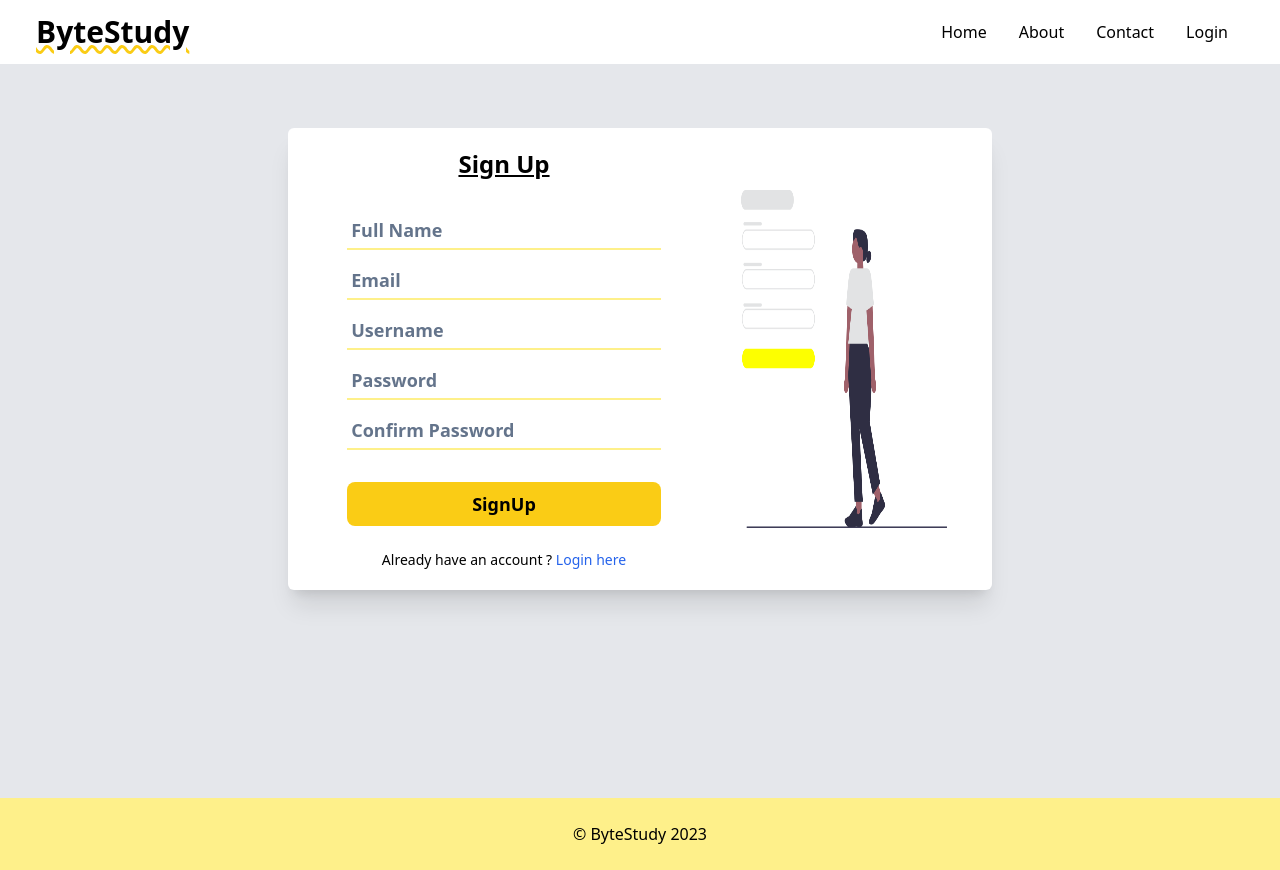
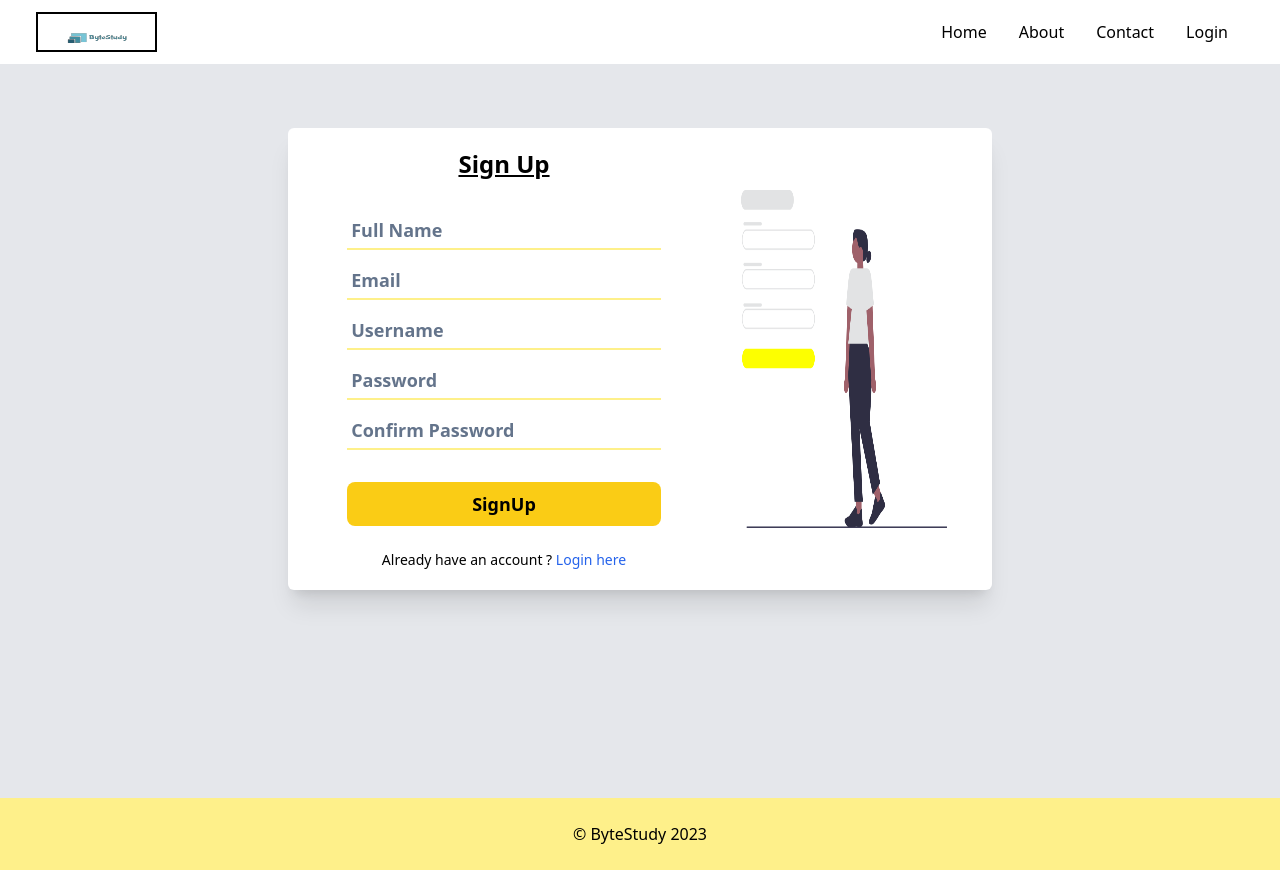
Before and after one commit to shivraj0124/ByteStudy, a React (Vite) app: page /SignUp in a window 1280 px wide. Built offline with nearby package versions, Linux system fonts and the light colour scheme.

Commit message:
'user-icon'

```diff
--- a/src/Components/Navbar.jsx
+++ b/src/Components/Navbar.jsx
@@ -1,4 +1,5 @@
-import React, { useState, useEffect} from "react";
+import React, { useState} from "react";
+import img1 from '../Images/logo.png'
 import { AiOutlineClose, AiOutlineMenu } from 'react-icons/ai';
 import { BiUserCircle } from 'react-icons/bi';
 import { Link } from 'react-router-dom'
@@ -7,14 +8,14 @@ import { useAuth } from "../Components/Authcontext";
 const Navbar = () => {
     const [nav, setNav] = useState(false);
     const [auth, setauth] = useAuth();
-    const navigate=useNavigate()
+    const navigate = useNavigate()
 
     const handleNav = () => {
         setNav(!nav);
     };
     return (
         <div className='flex justify-between items-center h-16 max-w-[1240px] mx-auto mt-0 px-4 text-black'>
-            <h1 className='w-full text-3xl font-bold underline underline-offset-2 decoration-wavy decoration-yellow-400'>ByteStudy</h1>
+            <img src={img1} className='w-[10%] h-[40px] p-0 border-2 border-black mt-0'/>
             <ul className='hidden md:flex'>
                 <Link className='p-4 hover:underline hover:underline-offset-4 decoration-yellow-400 cursor-pointer' to='/' >Home</Link>
                 <Link className='p-4 hover:underline hover:underline-offset-4 decoration-yellow-400 cursor-pointer'>About</Link>
@@ -32,7 +33,13 @@ const Navbar = () => {
                             </div>
                             </>
                         ) : (
-                                    <> <Link className='p-4 hover:underline hover:underline-offset-4 decoration-yellow-400 cursor-pointer' to='/Profile' >{auth?.user?.username}</Link>
+                            <>
+                                <div className="flex flex-row">
+                                    <Link className='p-4 pr-0 font-bold uppercase hover:underline hover:underline-offset-4 decoration-yellow-400 cursor-pointer' to='/Profile' >{auth?.user?.username}</Link>
+                                    <li className="mt-2" >
+                                        <BiUserCircle size={40} />
+                                    </li>
+                                </div>
                             </>
                         )}
                     </>
@@ -46,7 +53,7 @@ const Navbar = () => {
                 {nav ? <AiOutlineClose size={20} /> : <AiOutlineMenu size={20} />}
             </div>
             <ul className={nav ? 'fixed left-0 top-0 w-[80%] h-full border-r  bg-white ease-in-out duration-500 z-40 md:hidden' : 'ease-in-out duration-500 fixed left-[-100%] md:hidden'} onClick={handleNav}>
-                <h1 className='w-full text-3xl font-bold text-gray-700 underline underline-offset-2 decoration-wavy decoration-yellow-400 mt-8 ml-8 pb-4'>ByteStudy</h1>
+                <h1 className='w-full text-3xl font-bold text-black underline underline-offset-2 decoration-wavy decoration-yellow-400 mt-8 ml-8 pb-4'>ByteStudy</h1>
                 <Link to='/'>
                     <li className='pt-4  pl-8 text-black hover:underline hover:underline-offset-4 decoration-yellow-400 cursor-pointer' >Home</li>
                 </Link>
@@ -67,7 +74,7 @@ const Navbar = () => {
                                 <li className='mt-2 ml-6' >
                                     <BiUserCircle size={40} />
                                 </li>
-                                    <li className='pt-4  text-black hover:underline hover:underline-offset-4 decoration-yellow-400 cursor-pointer' onClick={()=> navigate('/Admin')} >Admin</li>
+                                <li className='pt-4  text-black hover:underline hover:underline-offset-4 decoration-yellow-400 cursor-pointer' onClick={() => navigate('/Admin')} >Admin</li>
 
                             </div>
                             </>
@@ -76,7 +83,7 @@ const Navbar = () => {
                                 <li className='mt-2 ml-6' >
                                     <BiUserCircle size={40} />
                                 </li>
-                                        <li className='pt-4  text-black hover:underline hover:underline-offset-4 decoration-yellow-400 cursor-pointer' onClick={() => navigate('/profile')} >{auth?.user?.username}</li>
+                                <li className='pt-4 font-bold uppercase text-black hover:underline hover:underline-offset-4 decoration-yellow-400 cursor-pointer' onClick={() => navigate('/profile')} >{auth?.user?.username}</li>
 
                             </div>
                             </>
--- a/src/Components/SignUp.jsx
+++ b/src/Components/SignUp.jsx
@@ -67,6 +67,7 @@ export default function SignUp() {
                                     type="text"
                                     className="w-[80%] border-b-2 border-yellow-200 text-black focus:outline-none focus:border-yellow-400 w-100  focus:bg-white text-lg p-1 placeholder:text-slate-500 mt-3"
                                     name="Username"
+                                    maxLength={10}
                                     value={username}
                                     onChange={(e) => setusername(e.target.value)}
                                     placeholder="Username" />
--- a/src/Components/UserProfile.jsx
+++ b/src/Components/UserProfile.jsx
@@ -10,7 +10,7 @@ export default function UserProfile() {
 
     const handleMyCart =()=>{
         if(notesCart.length === 0 && questionCart.length ===0 && expCart.length === 0){
-            alert(`You haven't saved any note `);
+            alert(`Your cart is empty `);
 
         }else{
             navigate('/MyCart')
@@ -21,7 +21,7 @@ export default function UserProfile() {
             <div className="w-[100%] h-full max-sm:px-[5%] px-[10%] py-12 mr-0  pb-72 flex justify-center bg-blue-100"  >
 
                 <div className='max-md:w-[100%] flex flex-col w-max md:px-20   items-center h-96 text-2xl  pt-10 bg-white rounded-md'>
-                    <div>
+                    <div className='flex flex-col justify-center items-center' >
                         <FaUserCircle size={100} />
                         <li className='list-none font-bold uppercase'>{auth.user.username}</li>
                     </div>
```
Also changed, not shown: src/Images/logo.png (added), src/Images/logobyte.jpeg (added). Lines whose indentation alone changed are shown as unchanged.
